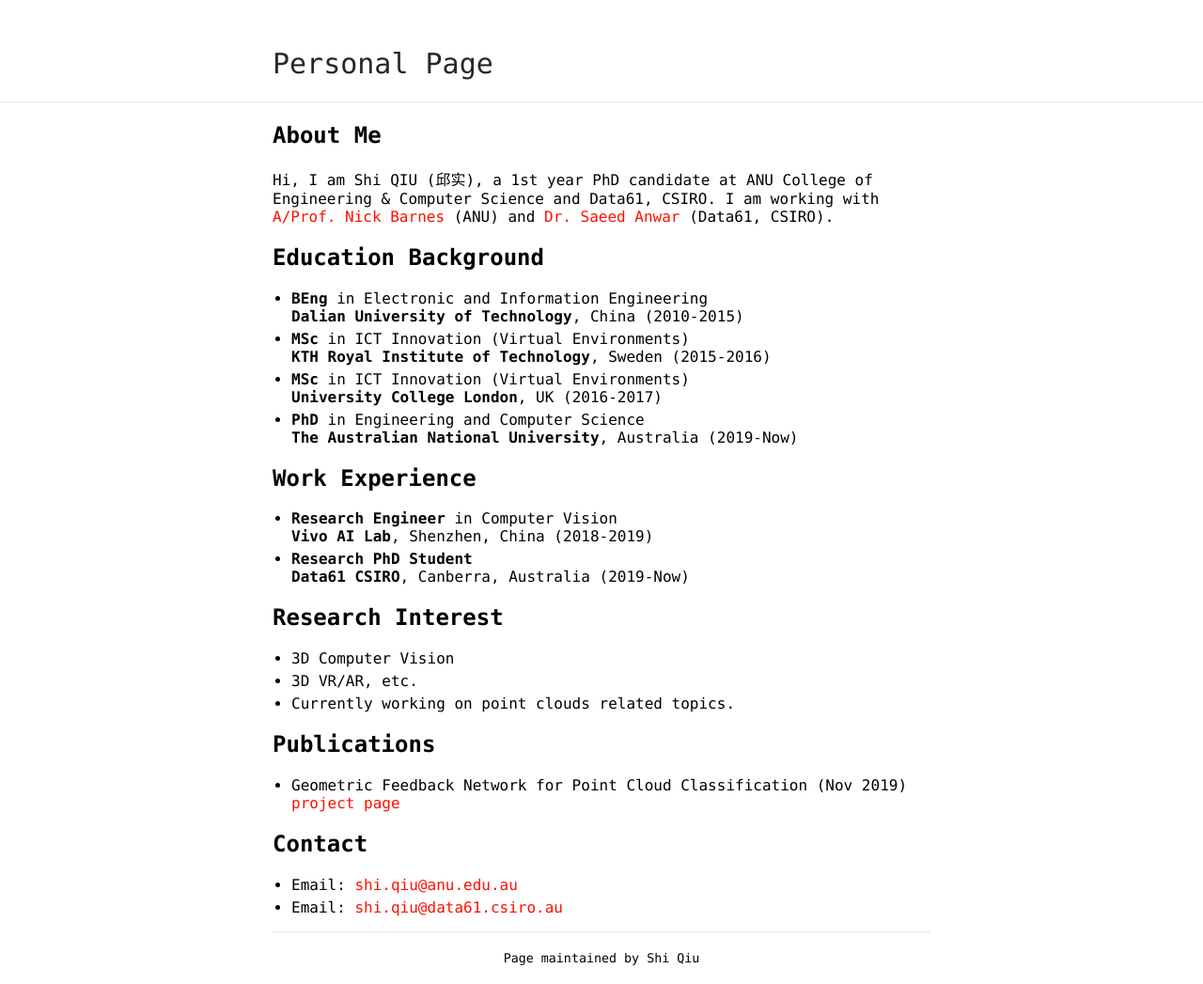
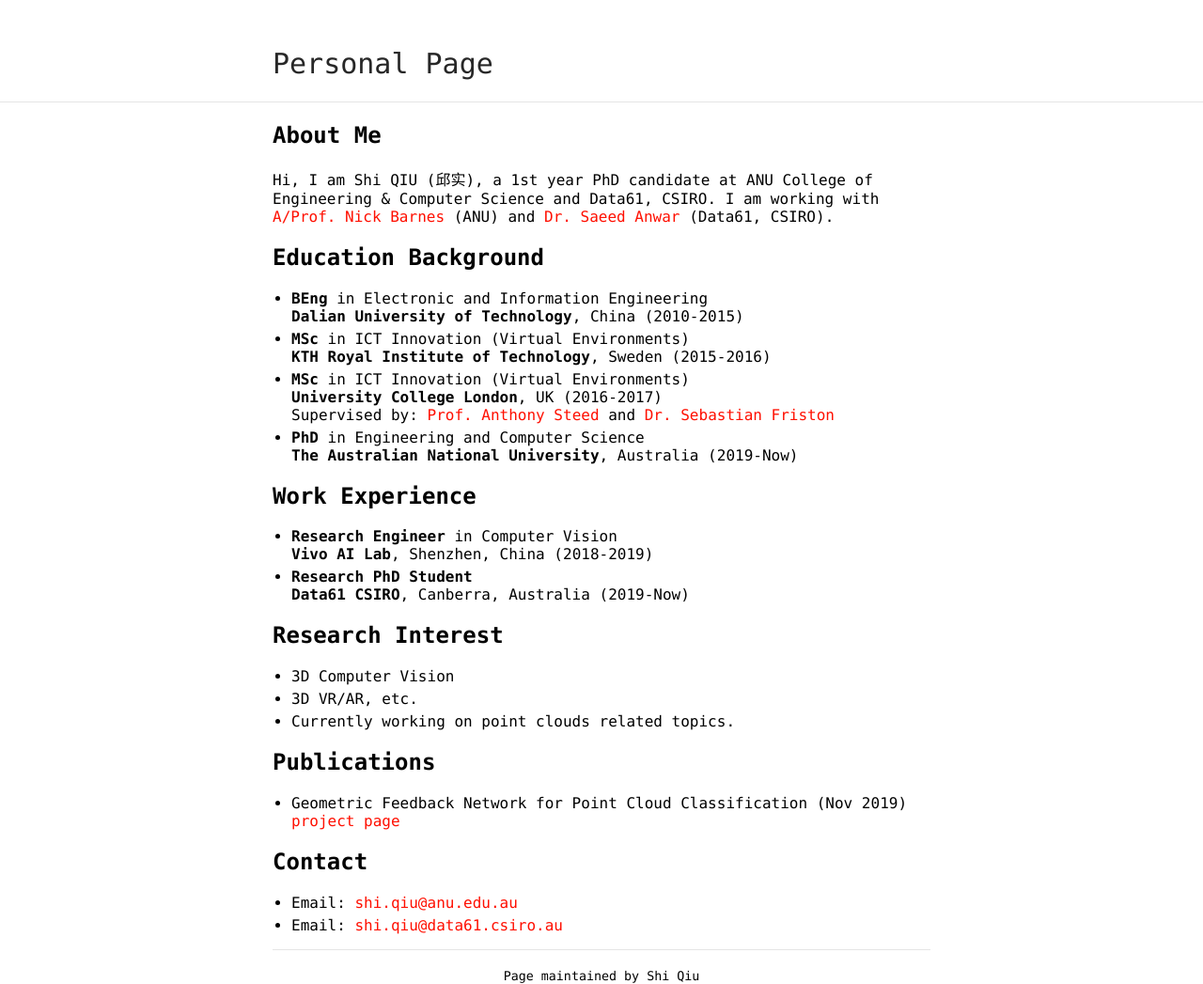
Before and after one commit to ShiQiu0419/ShiQiu0419.github.io, a Jekyll site: the page built from index.md, in a window 1280 px wide. Shown: the whole page at 94% size. Built offline with Jekyll 4.4.1, drawn with Linux system fonts in a browser that asks for light colours; our own code applies the rules of GitHub Pages for plain Markdown files.

Commit message:
Update index.md

```diff
--- a/index.md
+++ b/index.md
@@ -12,6 +12,7 @@
 **KTH Royal Institute of Technology**, Sweden (2015-2016)
 * **MSc** in ICT Innovation (Virtual Environments)
 **University College London**, UK (2016-2017)
+Supervised by: [Prof. Anthony Steed](https://wp.cs.ucl.ac.uk/anthonysteed/) and [Dr. Sebastian Friston](https://wp.cs.ucl.ac.uk/sebastianfriston/)
 * **PhD** in Engineering and Computer Science
 **The Australian National University**, Australia (2019-Now)
 
```
